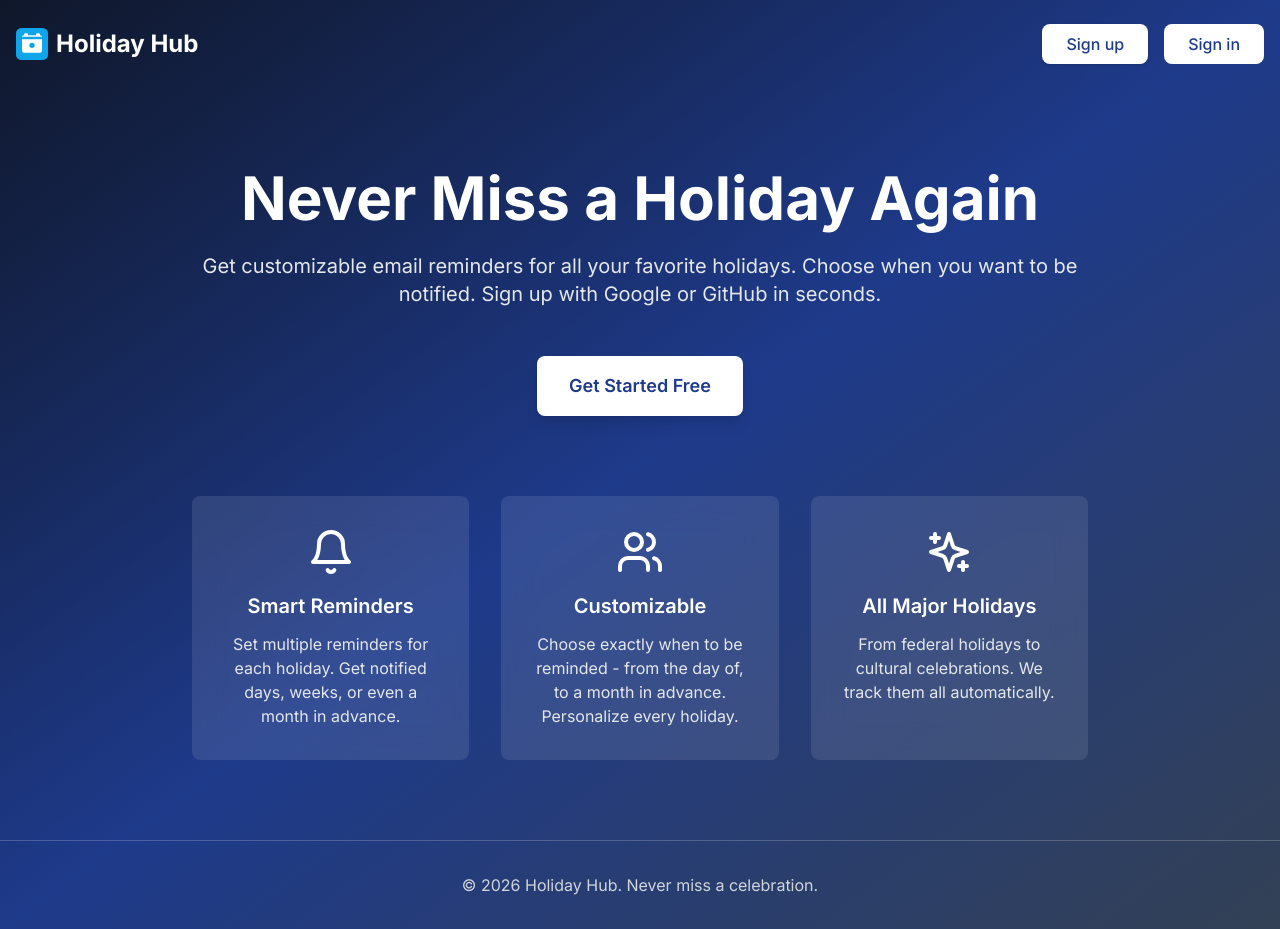
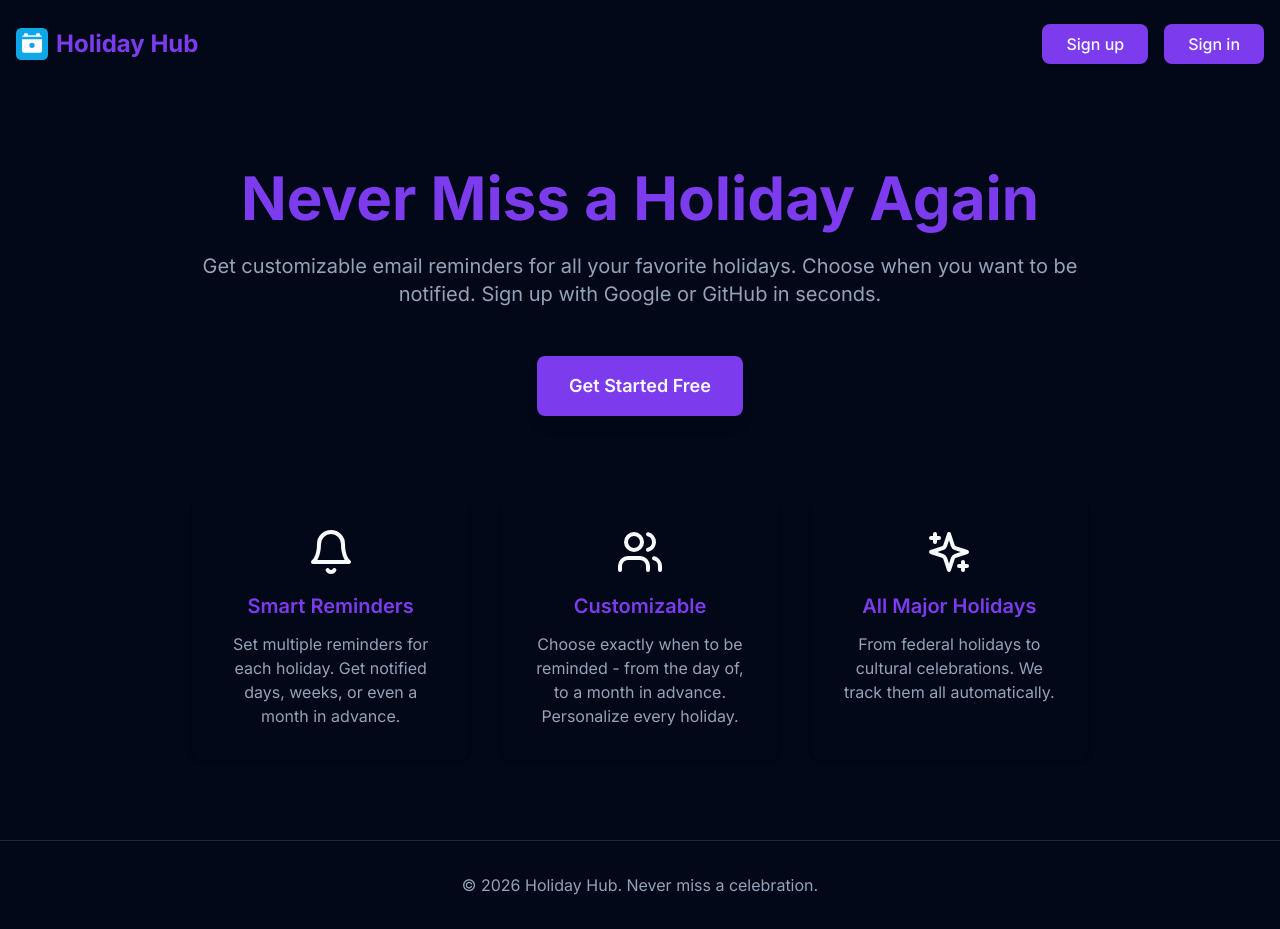
Before and after one commit to LifestreamX/holiday-hub, a Next.js app: page / in a window 1280 px wide. Built offline with nearby package versions, Linux system fonts and the light colour scheme.

Commit message:
style: unify app with purple theme across all pages

```diff
--- a/app/forgot-password/page.tsx
+++ b/app/forgot-password/page.tsx
@@ -49,7 +49,7 @@ export default function ForgotPasswordPage() {
   }
 
   return (
-    <div className='min-h-screen bg-gradient-to-br from-slate-900 via-blue-900 to-slate-700 flex items-center justify-center p-4'>
+    <div className='min-h-screen bg-background flex items-center justify-center p-4'>
       <div className='w-full max-w-md'>
         <div className='text-center mb-8'>
           <Link href='/' className='inline-flex items-center gap-2 mb-4'>
@@ -64,17 +64,17 @@ export default function ForgotPasswordPage() {
                 d='M3 6a1 1 0 011-1h3a1 1 0 011 1v1h8V6a1 1 0 011-1h3a1 1 0 011 1v3a1 1 0 01-1 1h-1v8h1a1 1 0 011 1v3a1 1 0 01-1 1h-3a1 1 0 01-1-1v-1H8v1a1 1 0 01-1 1H4a1 1 0 01-1-1v-3a1 1 0 011-1h1V11H4a1 1 0 01-1-1V6z'
               />
             </svg>
-            <span className='text-3xl font-bold text-white'>Holiday Hub</span>
+            <span className='text-3xl font-bold text-primary'>Holiday Hub</span>
           </Link>
-          <h1 className='text-2xl font-semibold text-white'>
+          <h1 className='text-2xl font-semibold text-foreground'>
             Forgot Password?
           </h1>
-          <p className='text-gray-200 mt-2'>
+          <p className='text-muted-foreground mt-2'>
             Enter your email and we&apos;ll send you a reset link
           </p>
         </div>
 
-        <div className='bg-white rounded-lg shadow-xl p-8 text-gray-900'>
+        <div className='bg-card rounded-lg shadow-xl p-8 text-foreground'>
           {message ? (
             <div>
               <div className='p-4 rounded border border-green-300 bg-green-50 text-green-700 mb-6'>
@@ -92,7 +92,7 @@ export default function ForgotPasswordPage() {
               <div>
                 <label
                   htmlFor='email'
-                  className='block text-sm font-medium text-gray-700 mb-1'
+                  className='block text-sm font-medium text-foreground mb-1'
                 >
                   Email
                 </label>
@@ -102,7 +102,7 @@ export default function ForgotPasswordPage() {
                   value={email}
                   onChange={(e) => setEmail(e.target.value)}
                   required
-                  className='w-full px-3 py-2 border border-gray-300 rounded-lg focus:outline-none focus:ring-2 focus:ring-blue-500'
+                  className='w-full px-3 py-2 border border-border rounded-lg focus:outline-none focus:ring-2 focus:ring-primary'
                   placeholder='your@email.com'
                   disabled={loading}
                 />
@@ -117,7 +117,7 @@ export default function ForgotPasswordPage() {
               <button
                 type='submit'
                 disabled={loading}
-                className='w-full py-3 bg-blue-600 text-white rounded-lg hover:bg-blue-700 transition font-medium disabled:opacity-50 disabled:cursor-not-allowed flex items-center justify-center'
+                className='w-full py-3 bg-primary text-primary-foreground rounded-lg hover:bg-primary/90 transition font-medium disabled:opacity-50 disabled:cursor-not-allowed flex items-center justify-center'
               >
                 {loading ? (
                   <div className='flex items-center gap-3'>
@@ -149,10 +149,10 @@ export default function ForgotPasswordPage() {
                 )}
               </button>
 
-              <div className='text-center text-sm text-gray-500 mt-4'>
+              <div className='text-center text-sm text-muted-foreground mt-4'>
                 <Link
                   href='/login'
-                  className='text-blue-600 hover:underline font-medium'
+                  className='text-primary hover:underline font-medium'
                 >
                   ← Back to login
                 </Link>
--- a/app/page.tsx
+++ b/app/page.tsx
@@ -3,7 +3,7 @@ import { Bell, Users, Sparkles } from 'lucide-react';
 
 export default function Home() {
   return (
-    <div className='min-h-screen flex flex-col bg-gradient-to-br from-slate-900 via-blue-900 to-slate-700'>
+    <div className='min-h-screen flex flex-col bg-background'>
       <nav className='container mx-auto px-4 py-6'>
         <div className='flex items-center justify-between'>
           <div className='flex items-center gap-2'>
@@ -12,18 +12,18 @@ export default function Home() {
               alt='Trone LTS logo'
               className='w-8 h-8'
             />
-            <span className='text-2xl font-bold text-white'>Holiday Hub</span>
+            <span className='text-2xl font-bold text-primary'>Holiday Hub</span>
           </div>
           <div className='flex items-center gap-4'>
             <Link
               href='/register'
-              className='px-6 py-2 bg-white text-blue-900 rounded-lg font-medium hover:bg-gray-100 transition-colors shadow'
+              className='px-6 py-2 bg-primary text-primary-foreground rounded-lg font-medium hover:bg-primary/90 transition-colors shadow'
             >
               Sign up
             </Link>
             <Link
               href='/login'
-              className='px-6 py-2 bg-white text-blue-900 rounded-lg font-medium hover:bg-gray-100 transition-colors'
+              className='px-6 py-2 bg-primary text-primary-foreground rounded-lg font-medium hover:bg-primary/90 transition-colors'
             >
               Sign in
             </Link>
@@ -35,10 +35,10 @@ export default function Home() {
       <div className='flex-1 flex flex-col'>
         <main className='flex-1 container mx-auto px-4 py-20'>
           <div className='max-w-4xl mx-auto text-center'>
-            <h1 className='text-5xl md:text-6xl font-bold text-white mb-6'>
+            <h1 className='text-5xl md:text-6xl font-bold text-primary mb-6'>
               Never Miss a Holiday Again
             </h1>
-            <p className='text-xl text-gray-200 mb-12'>
+            <p className='text-xl text-muted-foreground mb-12'>
               Get customizable email reminders for all your favorite holidays.
               Choose when you want to be notified. Sign up with Google or GitHub
               in seconds.
@@ -47,37 +47,41 @@ export default function Home() {
             <div className='flex flex-wrap items-center justify-center gap-4 mb-20'>
               <Link
                 href='/register'
-                className='px-8 py-4 bg-white text-blue-900 rounded-lg font-semibold text-lg hover:bg-gray-100 transition-colors shadow-lg'
+                className='px-8 py-4 bg-primary text-primary-foreground rounded-lg font-semibold text-lg hover:bg-primary/90 transition-colors shadow-lg'
               >
                 Get Started Free
               </Link>
             </div>
 
             <div className='grid md:grid-cols-3 gap-8 mt-20'>
-              <div className='bg-white/10 backdrop-blur-lg rounded-lg p-8 text-white'>
+              <div className='bg-card rounded-lg p-8 text-foreground shadow'>
                 <Bell className='w-12 h-12 mb-4 mx-auto' />
-                <h3 className='text-xl font-semibold mb-3'>Smart Reminders</h3>
-                <p className='text-gray-200'>
+                <h3 className='text-xl font-semibold mb-3 text-primary'>
+                  Smart Reminders
+                </h3>
+                <p className='text-muted-foreground'>
                   Set multiple reminders for each holiday. Get notified days,
                   weeks, or even a month in advance.
                 </p>
               </div>
 
-              <div className='bg-white/10 backdrop-blur-lg rounded-lg p-8 text-white'>
+              <div className='bg-card rounded-lg p-8 text-foreground shadow'>
                 <Users className='w-12 h-12 mb-4 mx-auto' />
-                <h3 className='text-xl font-semibold mb-3'>Customizable</h3>
-                <p className='text-gray-200'>
+                <h3 className='text-xl font-semibold mb-3 text-primary'>
+                  Customizable
+                </h3>
+                <p className='text-muted-foreground'>
                   Choose exactly when to be reminded - from the day of, to a
                   month in advance. Personalize every holiday.
                 </p>
               </div>
 
-              <div className='bg-white/10 backdrop-blur-lg rounded-lg p-8 text-white'>
+              <div className='bg-card rounded-lg p-8 text-foreground shadow'>
                 <Sparkles className='w-12 h-12 mb-4 mx-auto' />
-                <h3 className='text-xl font-semibold mb-3'>
+                <h3 className='text-xl font-semibold mb-3 text-primary'>
                   All Major Holidays
                 </h3>
-                <p className='text-gray-200'>
+                <p className='text-muted-foreground'>
                   From federal holidays to cultural celebrations. We track them
                   all automatically.
                 </p>
@@ -87,8 +91,8 @@ export default function Home() {
         </main>
       </div>
       {/* Footer moved outside main content wrapper for true sticky bottom */}
-      <footer className='container mx-auto px-4 py-8 border-t border-white/20 mt-auto'>
-        <div className='text-center text-gray-300'>
+      <footer className='container mx-auto px-4 py-8 border-t border-border mt-auto'>
+        <div className='text-center text-muted-foreground'>
           <p>&copy; 2026 Holiday Hub. Never miss a celebration.</p>
         </div>
       </footer>
```
Also changed, not shown: app/login/page.tsx (+16 -16 lines), app/register/page.tsx (+20 -16 lines), app/reset-password/page.tsx (+12 -10 lines).
